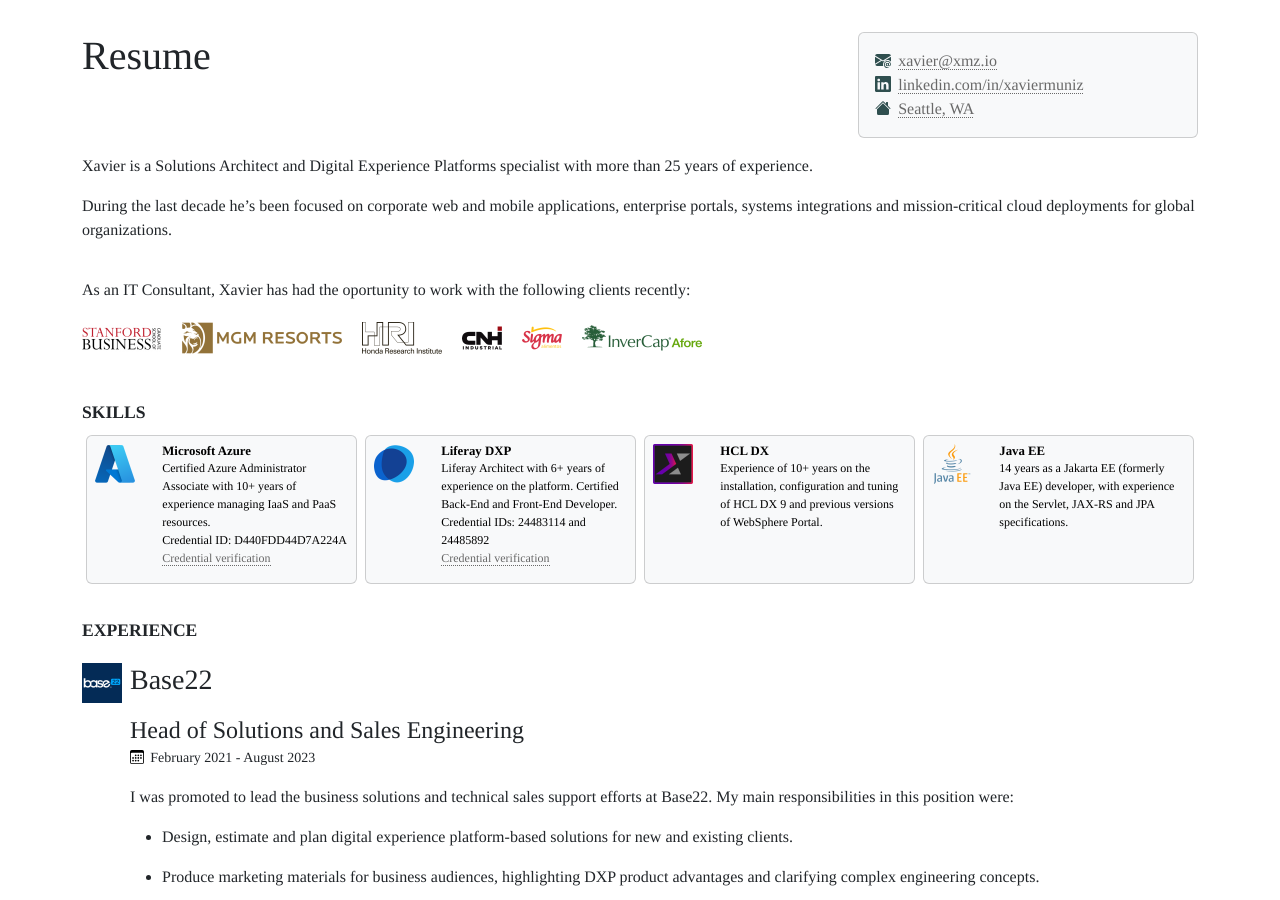
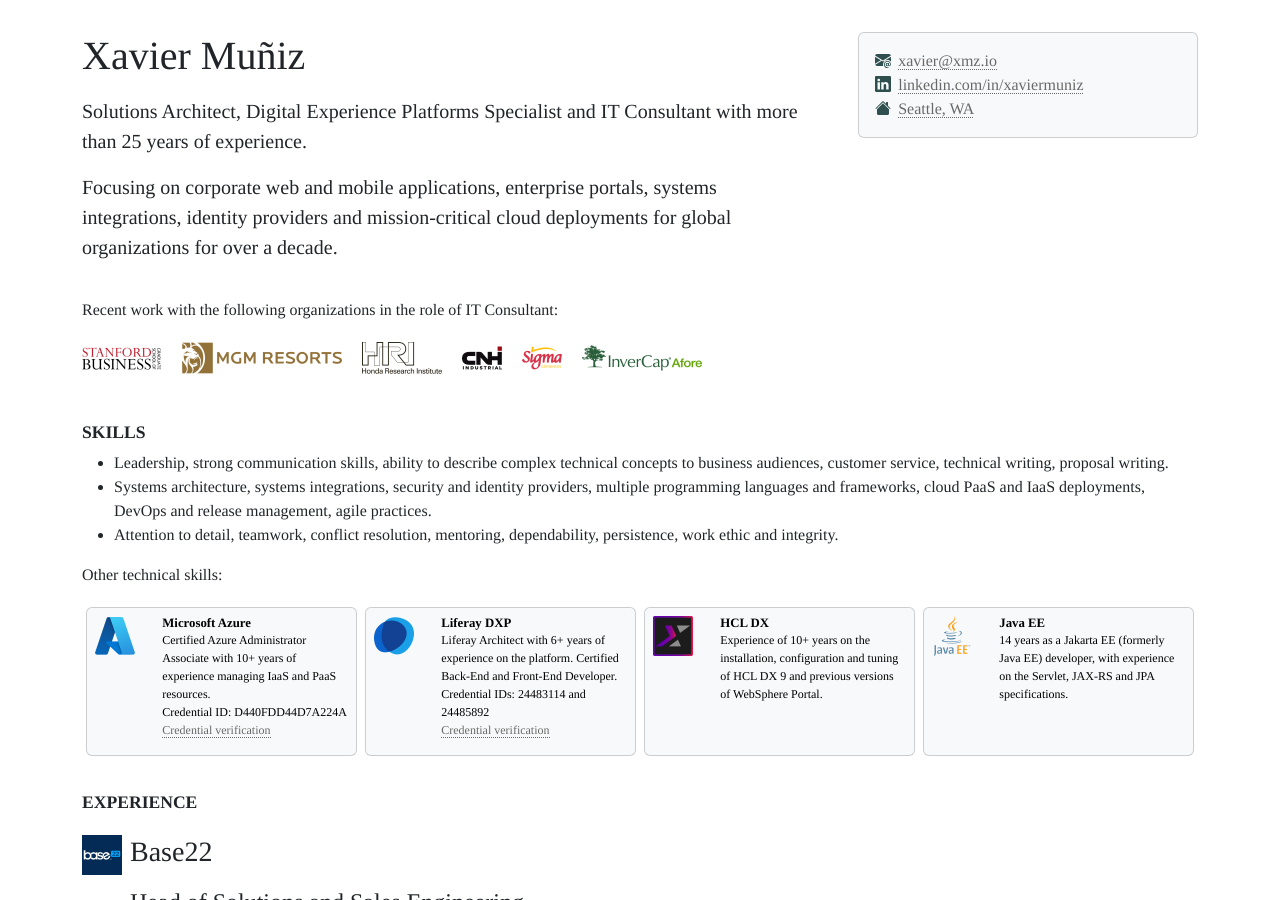
Before and after one commit to xmzio/resume, a Jekyll site: the page built from index.md, in a window 1280 px wide and 900 px high. Built offline with Jekyll 4.4.1, drawn with Linux system fonts in a browser that asks for light colours; some of the changed text lies outside the part shown.

Commit message:
Writeup improvements

```diff
--- a/index.md
+++ b/index.md
@@ -1,13 +1,19 @@
 ---
 layout: resume
-title: Resume
-skills_caption:
-clients_caption: "As an IT Consultant, Xavier has had the oportunity to work with the following clients recently:"
+title: Xavier Muñiz
+subtitle:
+hero: |
+  Solutions Architect, Digital Experience Platforms Specialist and IT Consultant with more than 25 years of experience.
+
+  Focusing on corporate web and mobile applications, enterprise portals, systems integrations, identity providers and mission-critical cloud deployments for global organizations for over a decade.
+skills_caption: |
+  * Leadership, strong communication skills, ability to describe complex technical concepts to business audiences, customer service, technical writing, proposal writing.
+  * Systems architecture, systems integrations, security and identity providers, multiple programming languages and frameworks, cloud PaaS and IaaS deployments, DevOps and release management, agile practices.
+  * Attention to detail, teamwork, conflict resolution, mentoring, dependability, persistence, work ethic and integrity.
+
+  Other technical skills:
+clients_caption: "Recent work with the following organizations in the role of IT Consultant:"
 experience_caption:
-experiencePrevious_caption: "This section covers experience from 2012 and older."
+experiencePrevious_caption: "This section covers experience from 10 years ago and older."
 education_caption:
 ---
-
-Xavier is a Solutions Architect and Digital Experience Platforms specialist with more than 25 years of experience.
-
-During the last decade he's been focused on corporate web and mobile applications, enterprise portals, systems integrations and mission-critical cloud deployments for global organizations.
```
